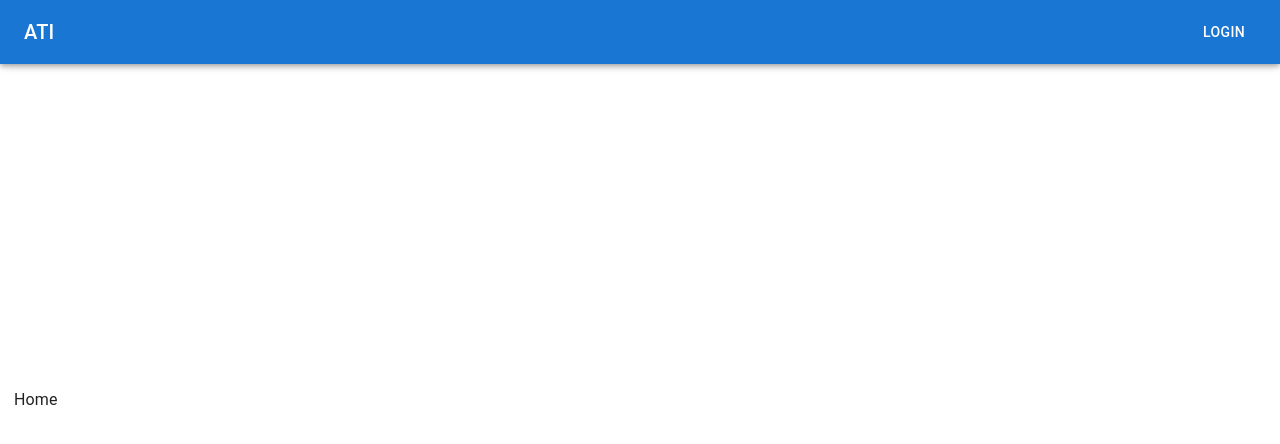
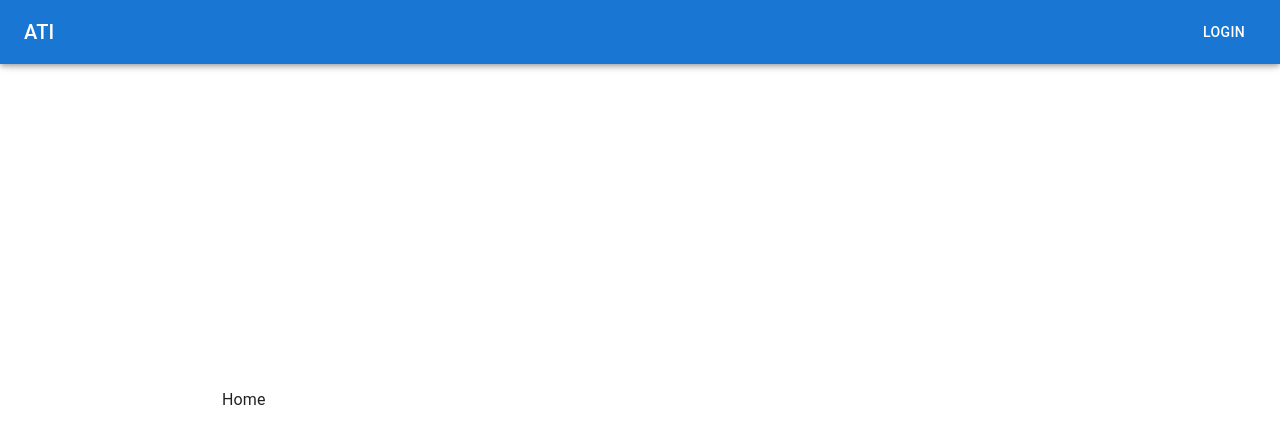
Before and after one commit to itaminul/procurement-reactjs-typescript, a React (Vite) app: page / in a window 1280 px wide. Shown: the top 444 px of the page. Built offline with nearby package versions, Linux system fonts and the light colour scheme.

Commit message:
drawer style

```diff
--- a/src/components/layouts/Layout.tsx
+++ b/src/components/layouts/Layout.tsx
@@ -8,6 +8,8 @@ import { openDrawer, closeDrawer } from "../../redux/features/drawerSlice";
 interface props {
   children?: ReactNode;
 }
+
+import  './drawerstyle.css'
 const Layout = ({ children }: props) => {
   const dispatch = useDispatch();
 
@@ -19,18 +21,17 @@ const handleCloseDrawer = () => {
 
 console.log("isDrawerOpen", isDrawerOpen);
 const mainContentStyle: React.CSSProperties = {
-  marginLeft: isDrawerOpen ? "4px" : "12px",
-  transition: "margin-left 0.3s",
+  marginLeft: isDrawerOpen ? "250px" : "220px",
+  transition: "margin-left 0.3s ease-in-out", // Added "ease-in-out" for smoother transition
   padding: "2px",
 };
+
+const mainContentClassName = isDrawerOpen ? "open-drawer" : "closed-drawer";
   return (
     <>
-      <AdminSidebar  />
+      <AdminSidebar />
       {/* Content */}
-      <Box display="flex" style={mainContentStyle}>
-        {children}
-      </Box>
-      {/* <main>{children}</main> */}
+       <main style={mainContentStyle}>{children}</main>
     </>
   );
 };
--- /dev/null
+++ b/src/components/layouts/drawerstyle.css
@@ -0,0 +1,11 @@
+.open-drawer {
+  margin-left: 140px;
+  transition: margin-left 0.3s;
+  padding: 2px;
+}
+
+.closed-drawer {
+  margin-left: 250px;
+  transition: margin-left 0.3s;
+  padding: 2px;
+}
```
